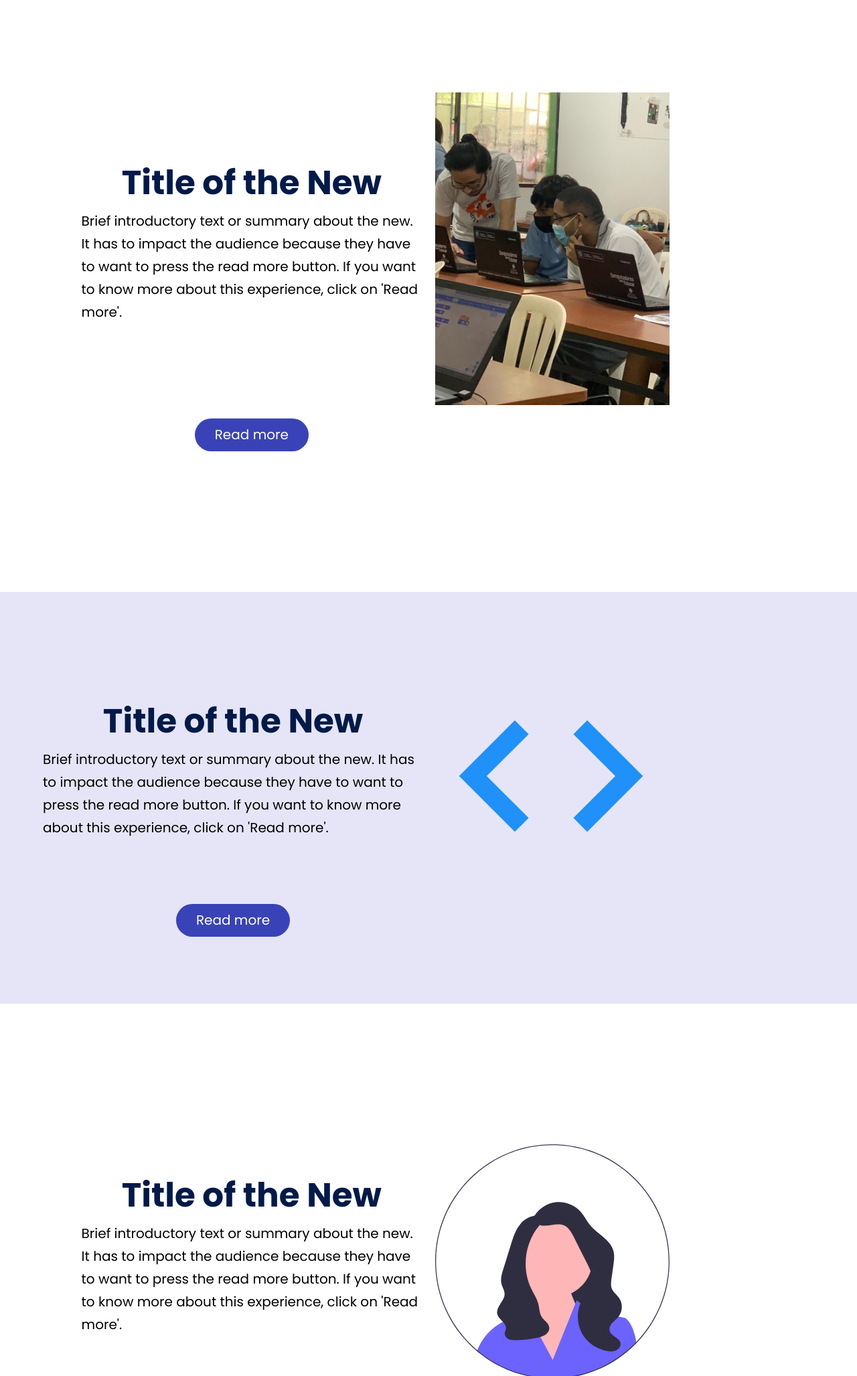
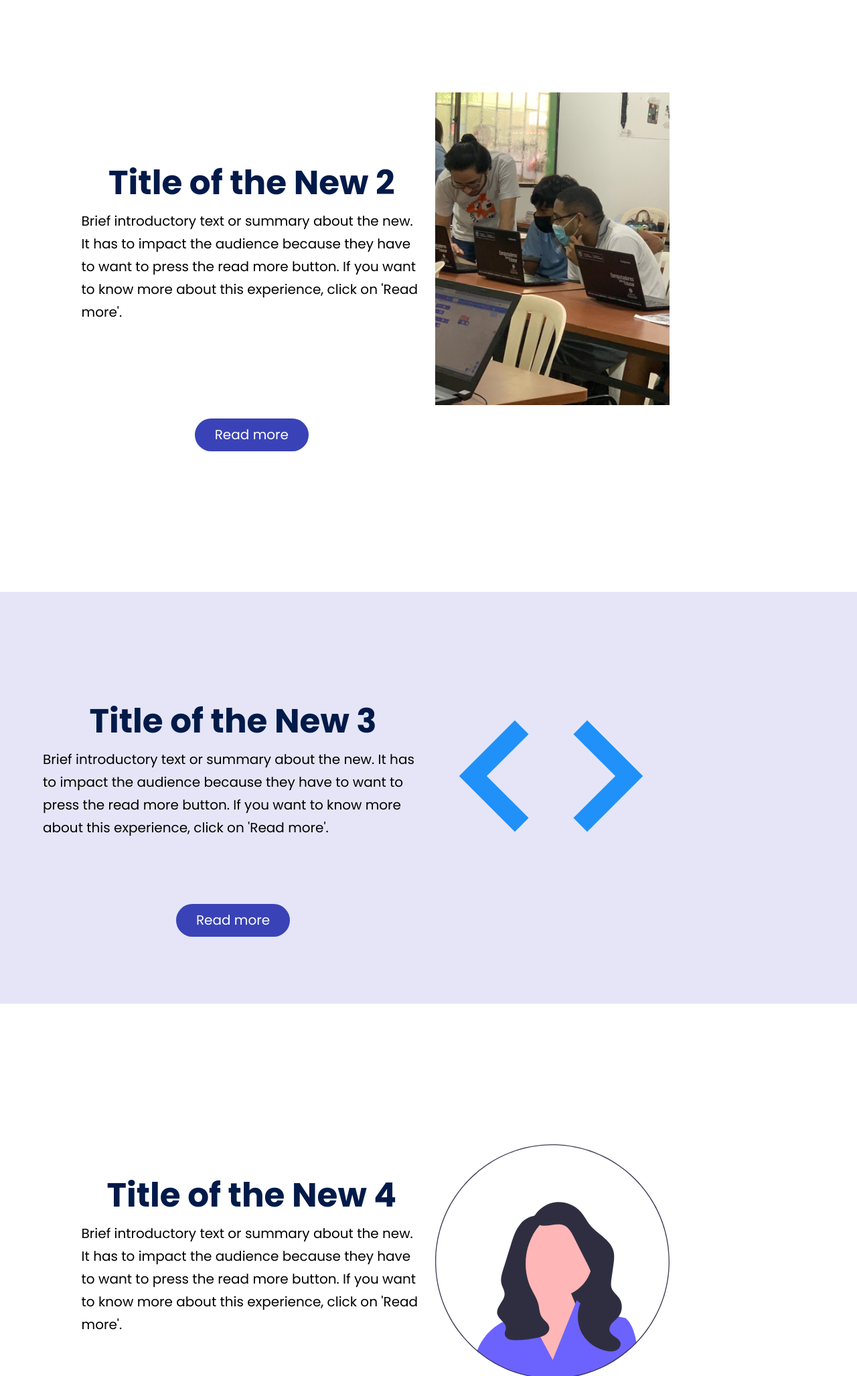
Before and after one commit to nm000/epic_new-wb, a FastAPI app: page /news in a window 1280 px wide. Shown: the part 1312-3367 px from the top of the page at 67% size. Run offline with FastAPI, Linux system fonts and the light colour scheme.

Commit message:
Final website

```diff
--- a/static/templates/news.html
+++ b/static/templates/news.html
@@ -25,7 +25,7 @@
 <section class="container section2">
   <div class="section1__container container" >
       <div class="knowledege__texts">
-          <h2 class="subtitle" style="text-align: center">Title of the New</h2>
+          <h2 class="subtitle" style="text-align: center">Title of the New 2</h2>
           <p class="section1__paragraph" style="text-align: left;">Brief introductory text or summary about the new. It has to impact the audience because they have to want to press the read more button. If you want to know more about this experience, click on 'Read more'. </p>
       </div>
 
@@ -39,7 +39,7 @@
 <section class="section1">
     <div class="section1__container container">
         <div class="knowledege__texts">
-            <h2 class="subtitle" style="text-align: center">Title of the New</h2>
+            <h2 class="subtitle" style="text-align: center">Title of the New 3</h2>
             <p class="section1__paragraph">Brief introductory text or summary about the new. It has to impact the audience because they have to want to press the read more button. If you want to know more about this experience, click on 'Read more'. </p>
         </div>
 
@@ -53,7 +53,7 @@
 <section class="container section2">
   <div class="section1__container container">
       <div class="knowledege__texts">
-          <h2 class="subtitle" style="text-align: center">Title of the New</h2>
+          <h2 class="subtitle" style="text-align: center">Title of the New 4</h2>
           <p class="section1__paragraph"  style="text-align: left;">Brief introductory text or summary about the new. It has to impact the audience because they have to want to press the read more button. If you want to know more about this experience, click on 'Read more'. </p>
       </div>
 
@@ -67,7 +67,7 @@
 <section class="section1">
     <div class="section1__container container">
         <div class="knowledege__texts">
-            <h2 class="subtitle" style="text-align: center">Title of the New</h2>
+            <h2 class="subtitle" style="text-align: center">Title of the New 5</h2>
             <p class="section1__paragraph">Brief introductory text or summary about the new. It has to impact the audience because they have to want to press the read more button. If you want to know more about this experience, click on 'Read more'. </p>
         </div>
 
```
